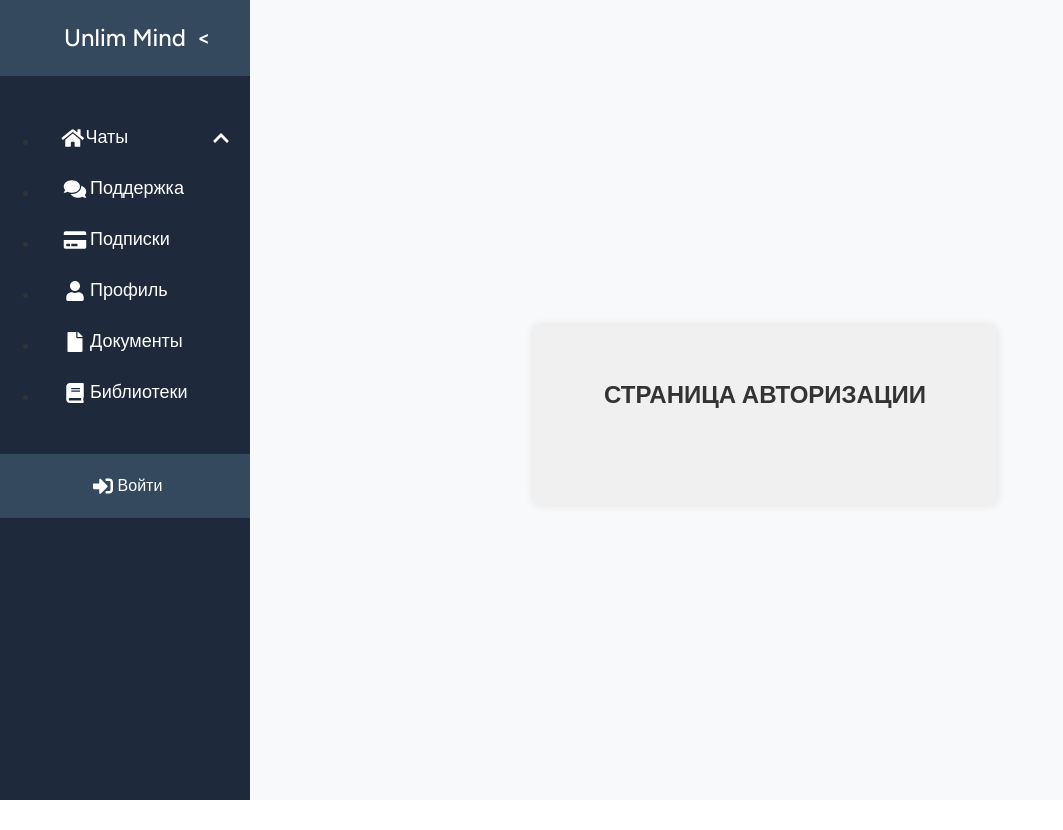
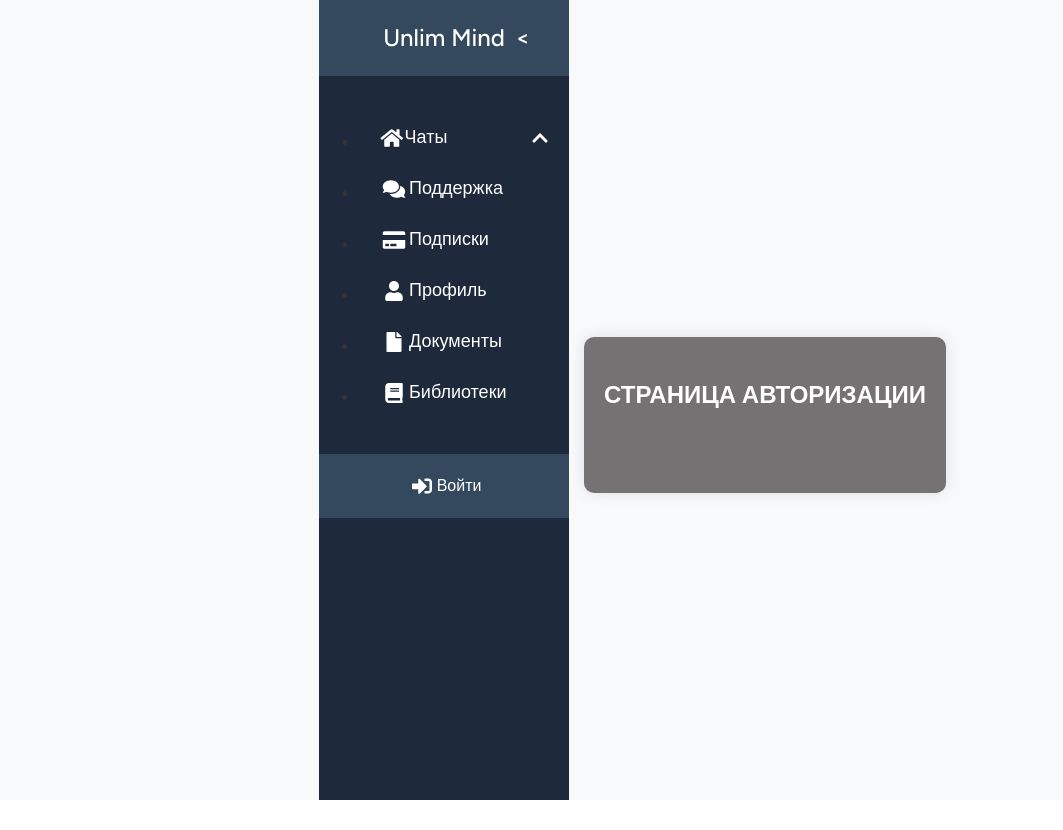
Before and after one commit to Maricvs/CRIDANSE, a React (Vite) app in the folder frontend/: page /auth in a window 1280 px wide. Shown: the whole page, without its empty margins (0-1063 px from the left). Built offline with nearby package versions, Linux system fonts and the light colour scheme.

Commit message:
Styles
Style fix

```diff
--- a/frontend/src/App.css
+++ b/frontend/src/App.css
@@ -1,6 +1,17 @@
 .app-container {
   display: flex;
   height: 100vh;
+}
+
+.auth-container {
+  align-items: center;
+  padding: 20px;
+  background-color: #747272;
+  border-radius: 10px;
+  color: white;
+  width: 100%;
+  max-width: 400px;
+  box-shadow: 0 0 15px rgba(0,0,0,0.1);
 }
 
 .main-content {
--- a/frontend/src/components/Auth.tsx
+++ b/frontend/src/components/Auth.tsx
@@ -38,15 +38,8 @@ const Auth = () => {
   }
 
   return (
-    <div style={{
-      width: '100%',
-      maxWidth: '400px',
-      padding: '2rem',
-      backgroundColor: '#f0f0f0',
-      borderRadius: '8px',
-      boxShadow: '0 0 10px rgba(0,0,0,0.1)',
-    }}>
-      <h2 style={{ textAlign: 'center' }}>СТРАНИЦА АВТОРИЗАЦИИ</h2>
+    <div className="auth-container">
+      <h2>СТРАНИЦА АВТОРИЗАЦИИ</h2>
       <div style={{ display: 'flex', justifyContent: 'center', marginTop: '1rem' }}>
         <GoogleLogin
           onSuccess={handleSuccess}
--- a/frontend/src/index.css
+++ b/frontend/src/index.css
@@ -35,6 +35,7 @@ a:hover {
 body {
   margin: 0;
   padding: 0;
+  display: flex;
   justify-content: center;  /* Центрирование по горизонтали */
   align-items: center;      /* Центрирование по вертикали */
   min-height: 100vh;        /* Минимальная высота экрана */
```
